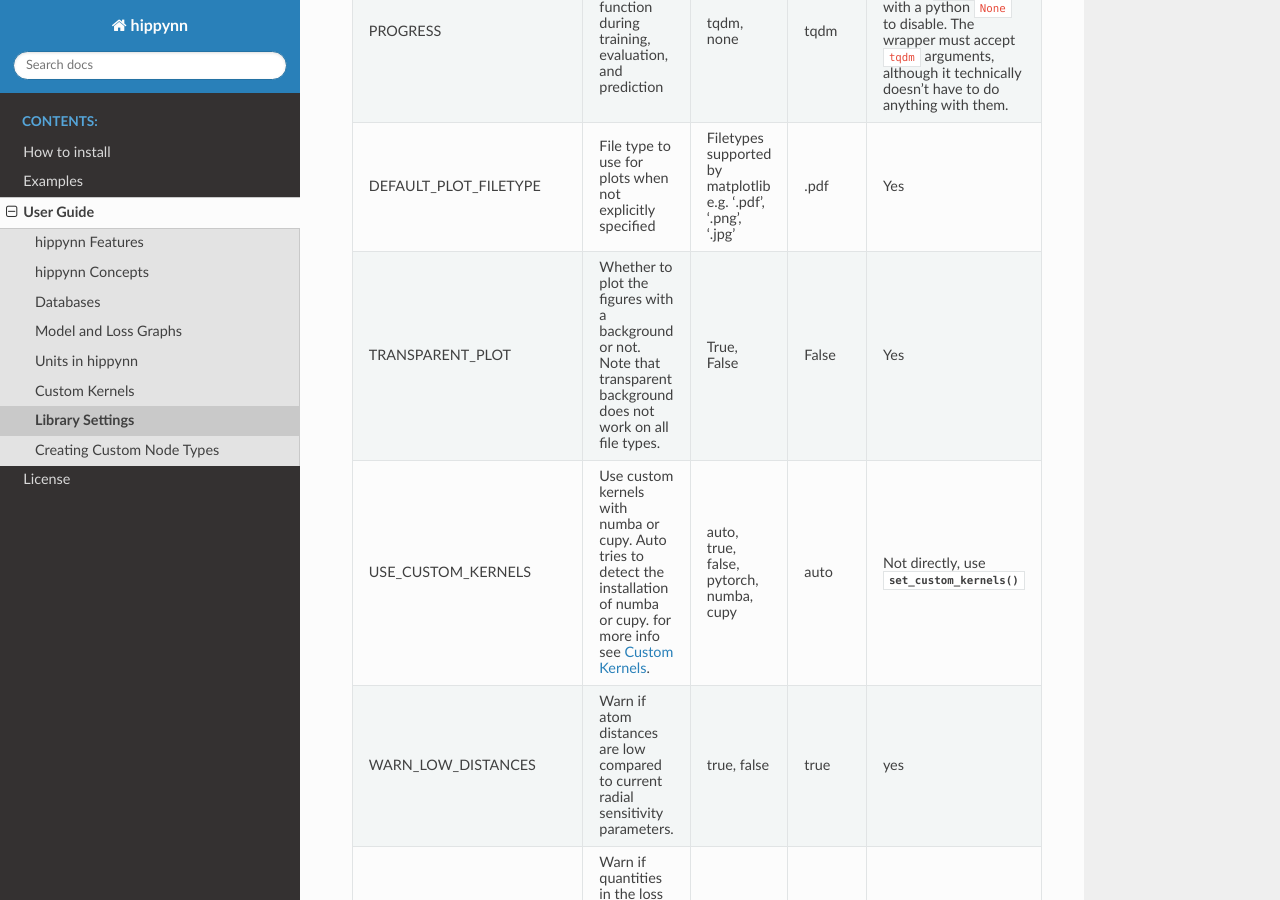
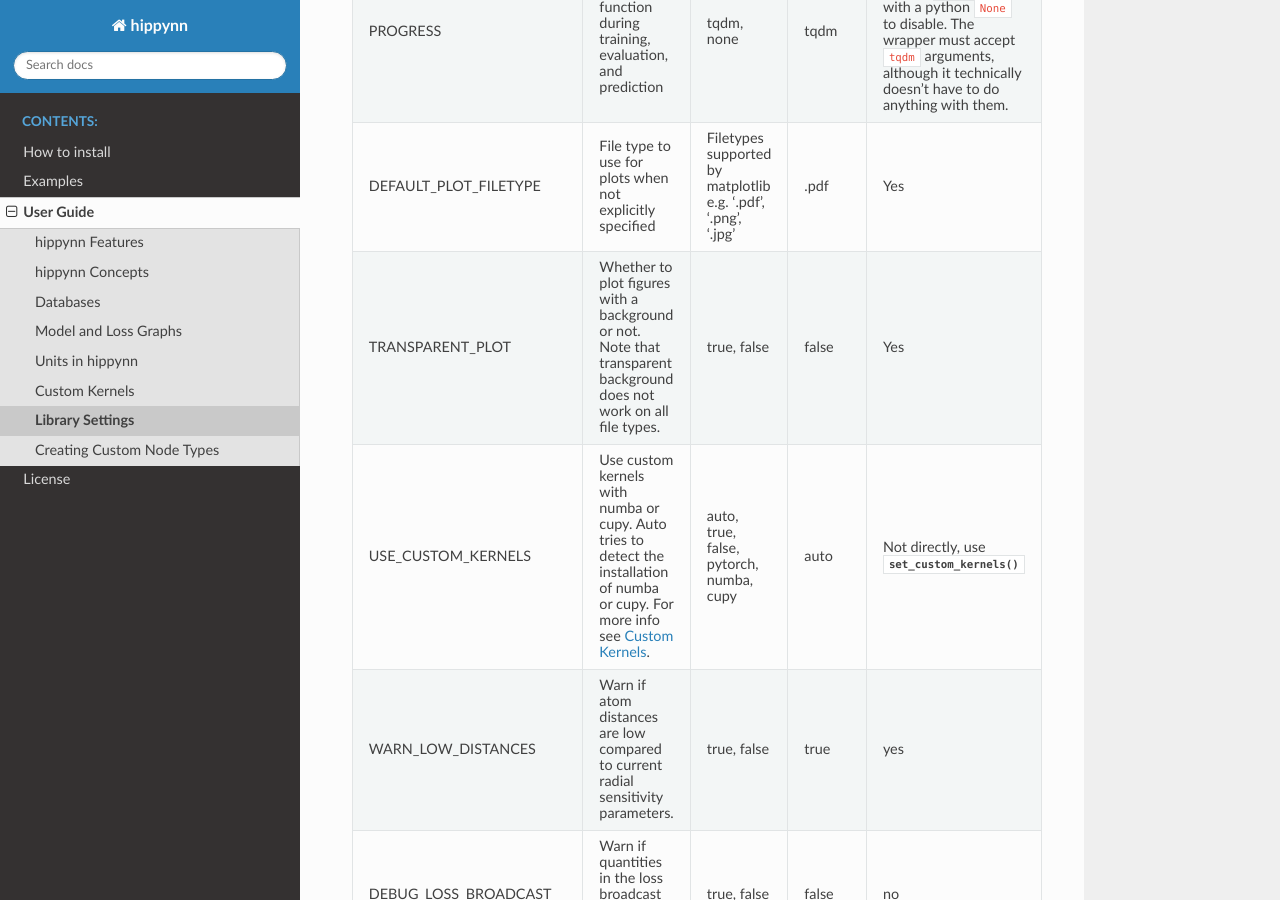
Before and after one commit to lanl/hippynn, a Sphinx documentation site: the page built from docs/source/user_guide/settings.rst, in a window 1280 px wide and 900 px high, scrolled down 816 px. Built offline with Sphinx 7.4.7 and the Read the Docs theme 2.0.0, drawn with Linux system fonts in a browser that asks for light colours; pages that are not in the unit, such as notebooks, are missing from menus.

Commit message:
Minor update on TRANSPARENT_PLOT doc

```diff
--- a/docs/source/user_guide/settings.rst
+++ b/docs/source/user_guide/settings.rst
@@ -40,13 +40,12 @@ The following settings are available:
      - .pdf
      - Yes
    * - TRANSPARENT_PLOT
-     - Whether to plot the figures with a background or not. Note that transparent background does not work on all file types.
-     - True, False
-     - False
+     - Whether to plot figures with a background or not. Note that transparent background does not work on all file types.
+     - true, false
+     - false
      - Yes
    * - USE_CUSTOM_KERNELS
-     - Use custom kernels with numba or cupy. Auto tries to detect the installation of numba or cupy.
-       for more info see :doc:`/user_guide/ckernels`.
+     - Use custom kernels with numba or cupy. Auto tries to detect the installation of numba or cupy. For more info see :doc:`/user_guide/ckernels`.
      - auto, true, false, pytorch, numba, cupy
      - auto
      - Not directly, use :func:`~hippynn.custom_kernels.set_custom_kernels`
```
